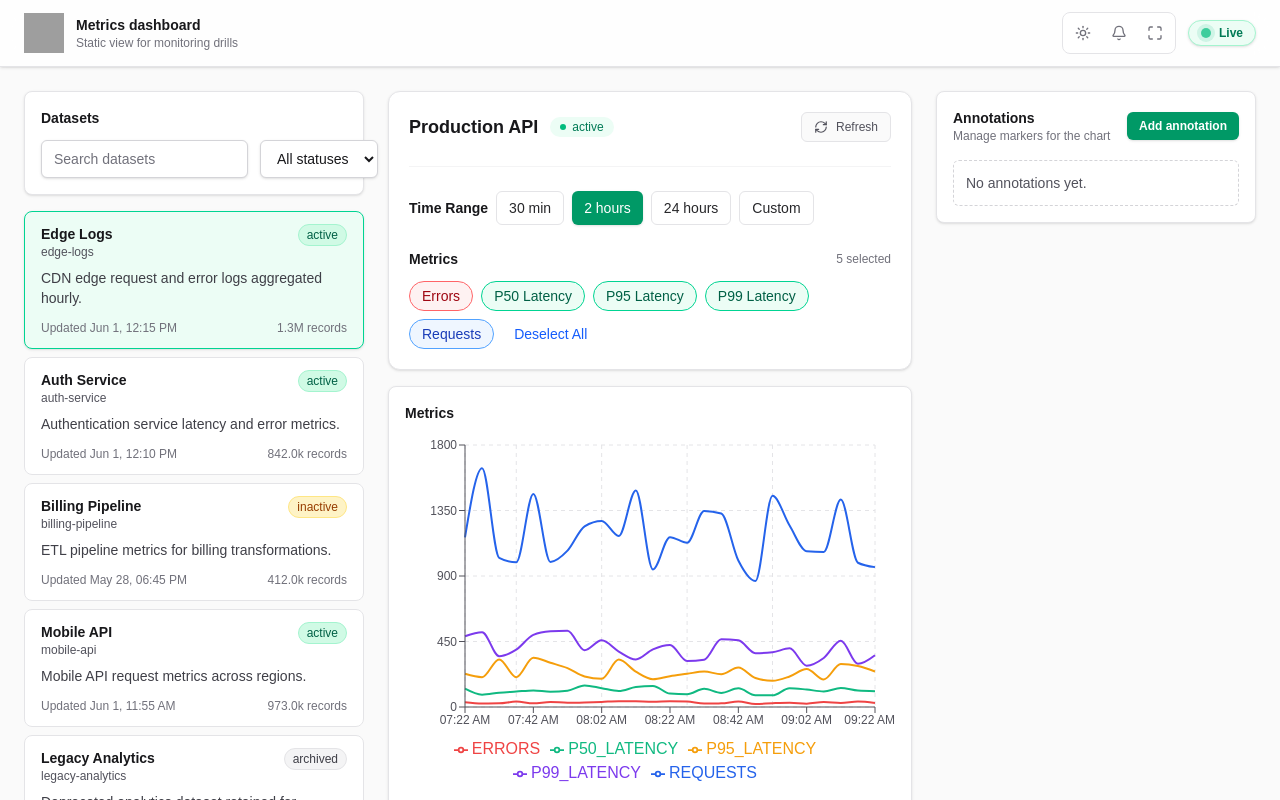
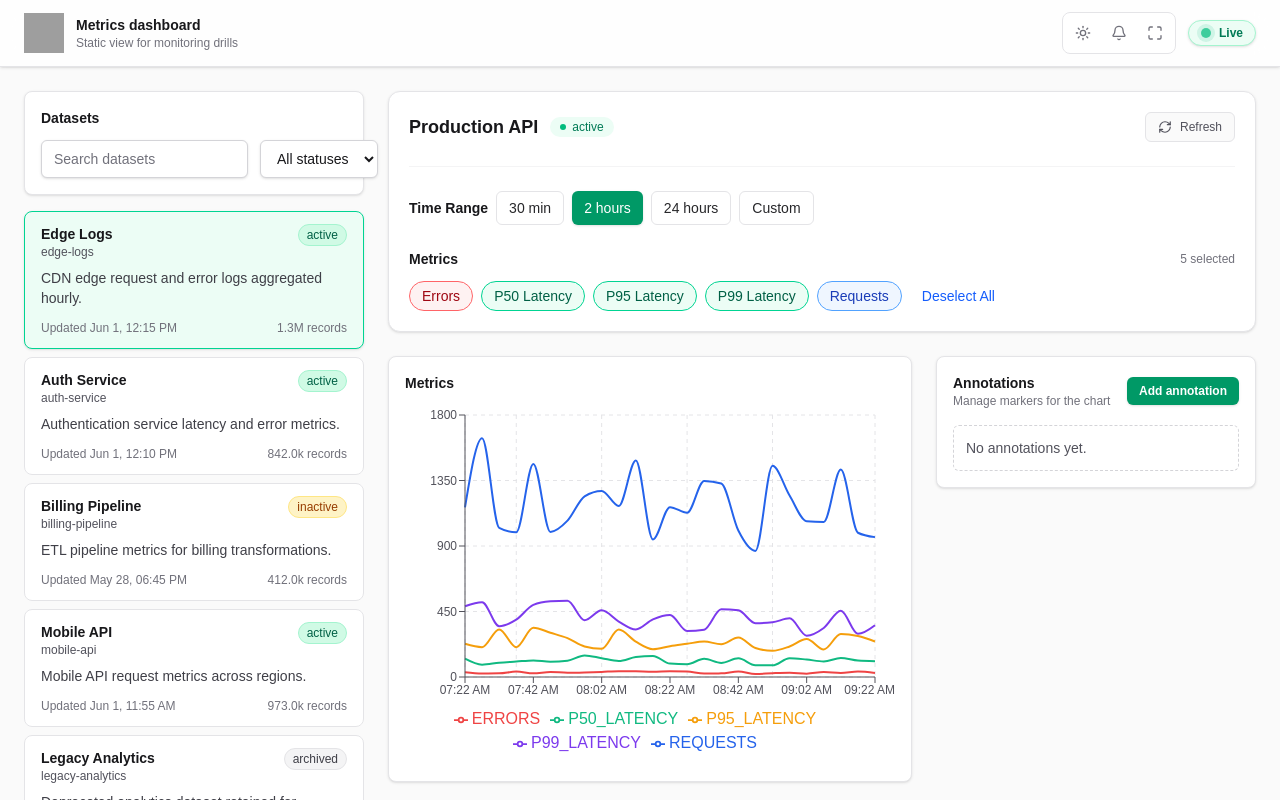
Before and after one commit to mohammadtmohsen/metrics.dashboard, a Next.js app: page / in a window 1280 px wide. Built offline with nearby package versions, Linux system fonts and the light colour scheme; grey boxes are pictures that could not be loaded.

Commit message:
Refactor: Reorganize main page layout for improved responsiveness and column distribution.

```diff
--- a/src/app/page.tsx
+++ b/src/app/page.tsx
@@ -68,15 +68,17 @@ export default function Home(): JSX.Element {
     <div className='flex h-screen flex-col overflow-hidden bg-zinc-50 text-zinc-900 dark:bg-zinc-950 dark:text-zinc-100'>
       <HeaderControls />
       <div className='flex-1 overflow-y-auto px-4 py-6 md:px-6'>
-        <div className='mx-auto flex max-w-[1400px] flex-col gap-6'>
-          <main className='flex flex-col gap-6 text-inherit lg:flex-row'>
-            <div className='w-full lg:w-[340px]'>
+        <div className='mx-auto flex max-w-[1400px] flex-col gap-6 lg:flex-row'>
+          {/* Left Column: Dataset Browser */}
+          <div className='w-full lg:w-[340px] shrink-0'>
             <DatasetBrowser
               selectedId={effectiveDatasetId}
               onSelect={handleSelectDataset}
             />
           </div>
-            <div className='flex w-full flex-col gap-4 lg:flex-1'>
+
+          {/* Right Column: Toolbar + Content */}
+          <div className='flex flex-1 flex-col gap-6 min-w-0'>
             <MetricsToolbar
               availableFields={METRIC_FIELDS}
               selectedFields={selectedFields}
@@ -85,6 +87,10 @@ export default function Home(): JSX.Element {
               onRangeChange={setRange}
               disabled={!selectedDataset}
             />
+
+            <div className='flex flex-col gap-6 xl:flex-row'>
+              {/* Chart Area */}
+              <div className='flex-1 min-w-0'>
                 {selectedDataset ? (
                   <MetricsChart
                     data={chartData}
@@ -101,10 +107,13 @@ export default function Home(): JSX.Element {
                   </div>
                 )}
               </div>
-            <div className='w-full lg:w-70 xl:w-[320px]'>
+
+              {/* Annotations Panel */}
+              <div className='w-full xl:w-[320px] shrink-0'>
                 <AnnotationsPanel />
               </div>
-          </main>
+            </div>
+          </div>
         </div>
       </div>
     </div>
```
Lines whose indentation alone changed are shown as unchanged.
